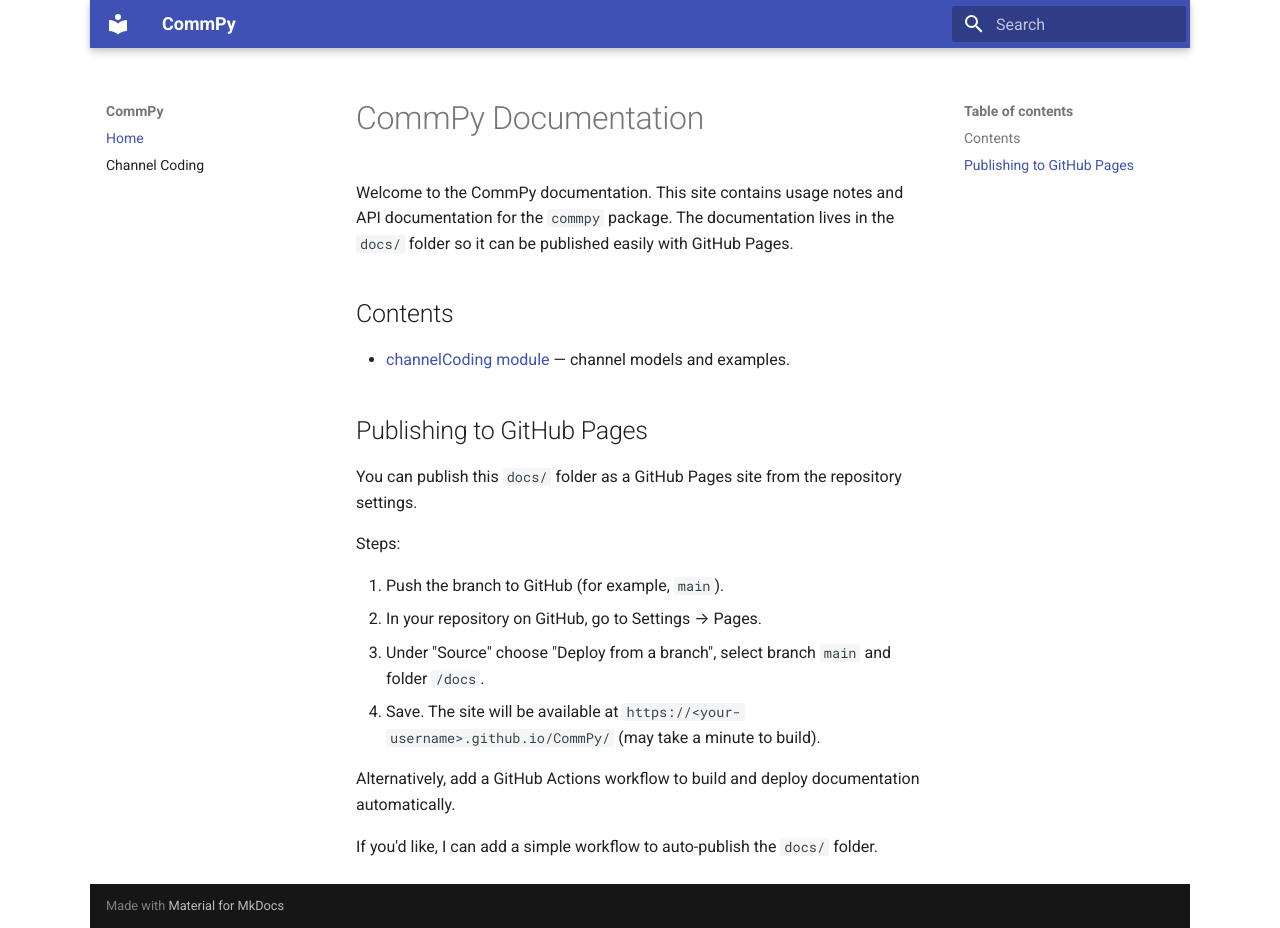
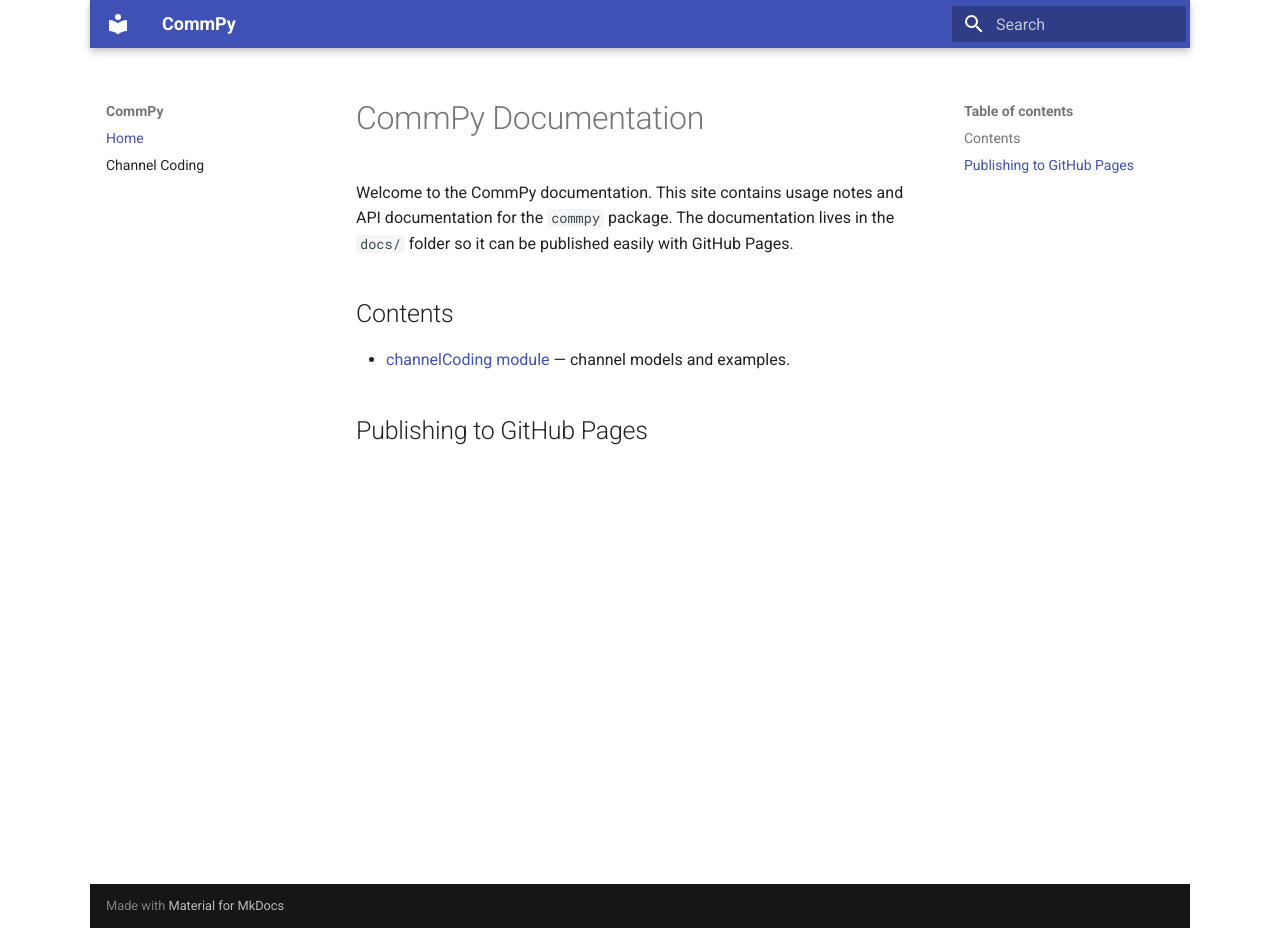
Before and after one commit to MarvinElling/CommPy, an MkDocs documentation site: the page built from docs/index.md, in a window 1280 px wide and 928 px high. Built offline with MkDocs 1.6.1 and Material for MkDocs 9.7.7, drawn with Linux system fonts in a browser that asks for light colours.

Commit message:
update docs

```diff
--- a/docs/index.md
+++ b/docs/index.md
@@ -7,16 +7,3 @@
 - [channelCoding module](channelCoding.md) — channel models and examples.
 
 ## Publishing to GitHub Pages
-
-You can publish this `docs/` folder as a GitHub Pages site from the repository settings.
-
-Steps:
-
-1. Push the branch to GitHub (for example, `main`).
-2. In your repository on GitHub, go to Settings → Pages.
-3. Under "Source" choose "Deploy from a branch", select branch `main` and folder `/docs`.
-4. Save. The site will be available at `https://<your-username>.github.io/CommPy/` (may take a minute to build).
-
-Alternatively, add a GitHub Actions workflow to build and deploy documentation automatically.
-
-If you'd like, I can add a simple workflow to auto-publish the `docs/` folder.
```
